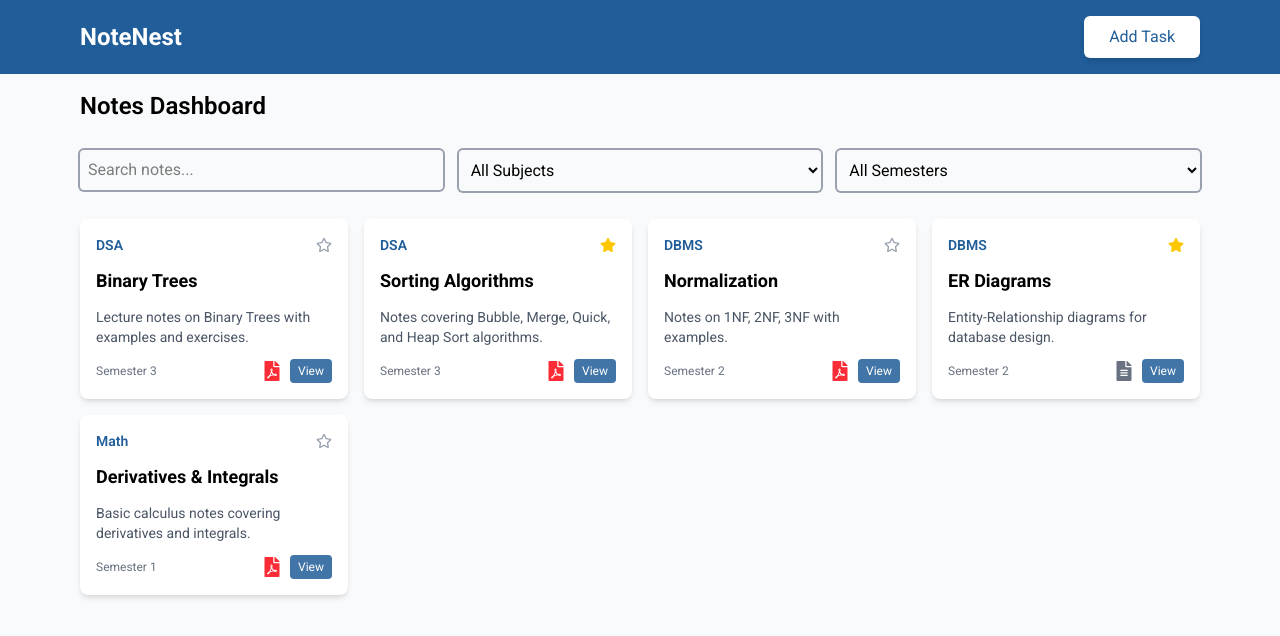
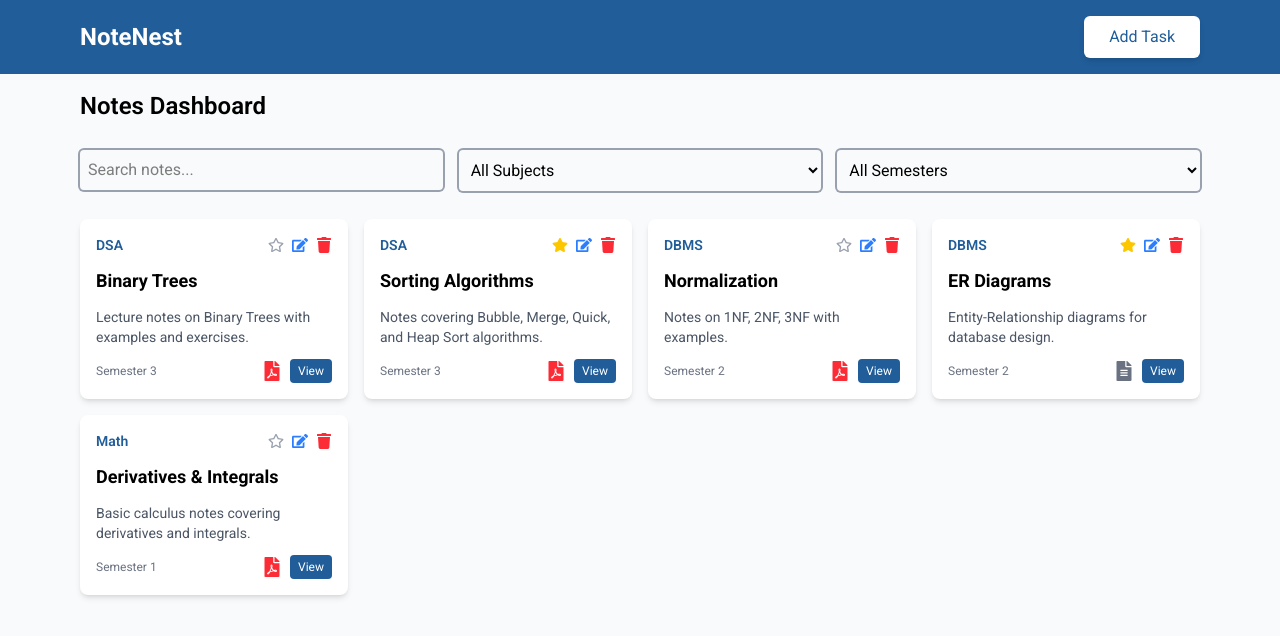
Before and after one commit to paldentitung/NoteNest, a React (Vite) app in the folder frontend/: page / in a window 1280 px wide. Shown: the top 636 px of the page. Built offline with nearby package versions, Linux system fonts and the light colour scheme.

Commit message:
fixed the upload submit n add delete n edit icon in note card

```diff
--- a/frontend/Components/NoteCard.jsx
+++ b/frontend/Components/NoteCard.jsx
@@ -1,14 +1,23 @@
 import React from "react";
-import { FaStar, FaRegStar, FaFilePdf, FaFileAlt } from "react-icons/fa";
+import {
+  FaStar,
+  FaRegStar,
+  FaFilePdf,
+  FaFileAlt,
+  FaEdit,
+  FaTrash,
+} from "react-icons/fa";
 
-const NoteCard = ({ note, toggleFavorite }) => {
+const NoteCard = ({ note, toggleFavorite, handleEdit, handleDelete }) => {
   return (
     <div className="bg-white p-4 rounded-lg shadow-md hover:shadow-lg transition-shadow duration-300 flex flex-col gap-3">
-      {/* Header: Subject + Favorite */}
+      {/* Header: Subject + Favorite + Edit/Delete */}
       <div className="flex justify-between items-center">
         <span className="text-sm font-semibold text-(--mainColor)">
           {note.subject}
         </span>
+        <div className="flex items-center gap-2">
+          {/* Favorite */}
           <button onClick={() => toggleFavorite(note.id)}>
             {note.isFavorite ? (
               <FaStar className="text-yellow-400" />
@@ -16,6 +25,15 @@ const NoteCard = ({ note, toggleFavorite }) => {
               <FaRegStar className="text-gray-400" />
             )}
           </button>
+          {/* Edit */}
+          <button onClick={() => handleEdit(note.id)}>
+            <FaEdit className="text-blue-500 hover:text-blue-700 transition" />
+          </button>
+          {/* Delete */}
+          <button onClick={() => handleDelete(note.id)}>
+            <FaTrash className="text-red-500 hover:text-red-700 transition" />
+          </button>
+        </div>
       </div>
 
       {/* Title */}
@@ -40,7 +58,7 @@ const NoteCard = ({ note, toggleFavorite }) => {
           <a
             target="_blank"
             rel="noopener noreferrer"
-            className="px-2 py-1 text-xs bg-(--mainColor) text-white rounded  opacity-85 hover:cursor-pointer hover:opacity-100 transition"
+            className="px-2 py-1 text-xs bg-(--mainColor) text-white rounded hover:opacity-100 transition"
           >
             View
           </a>
--- a/frontend/Components/UploadNote.jsx
+++ b/frontend/Components/UploadNote.jsx
@@ -14,6 +14,7 @@ const UploadNote = ({ showUploadForm, setShowUploadForm }) => {
 
     if (!title || !subject || !semester || !description || !file) {
       toast.error("Enter the valid info");
+      return;
     }
     toast.success("Note added");
     setTitle("");
```
Lines whose indentation alone changed are shown as unchanged.
